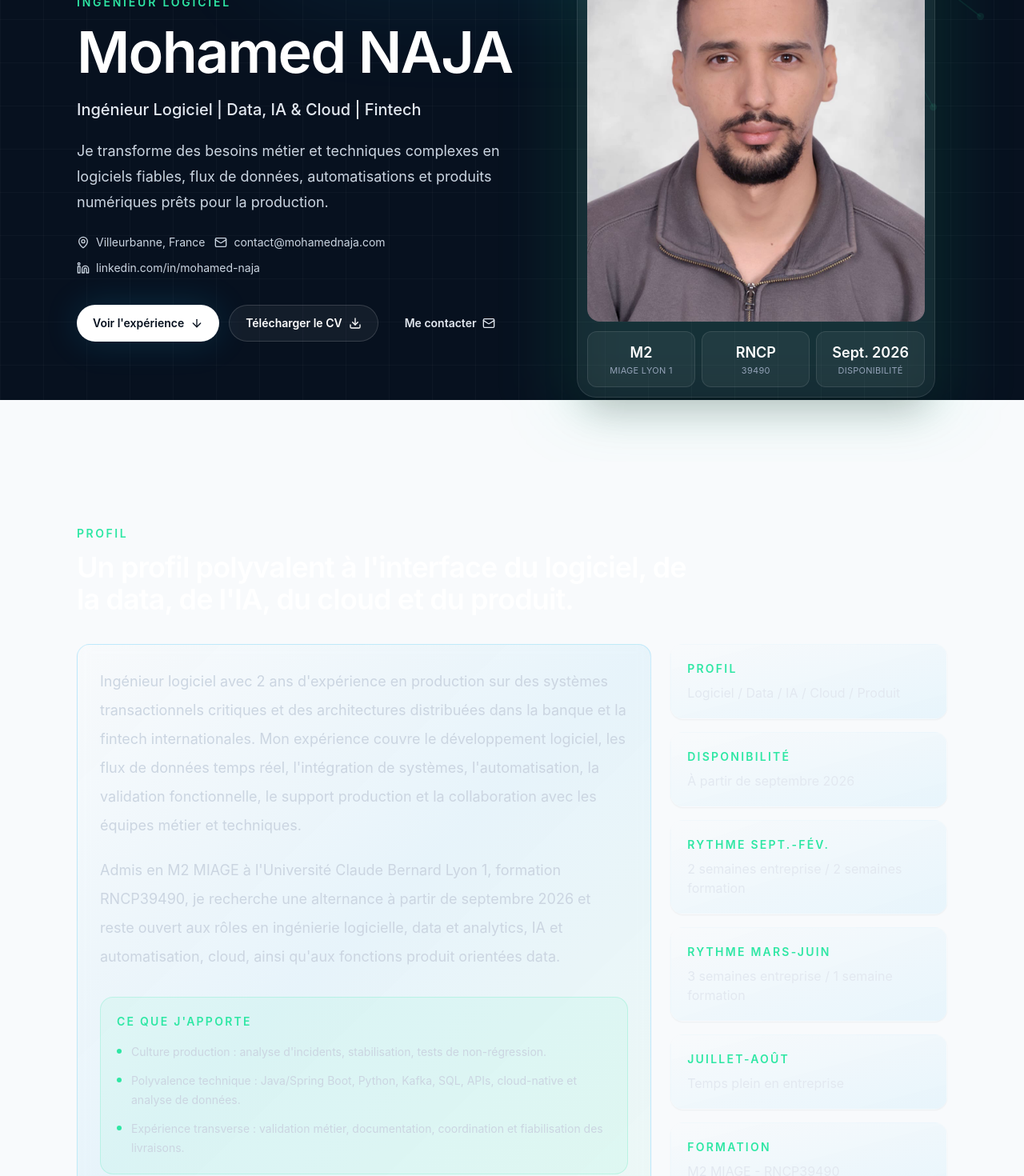
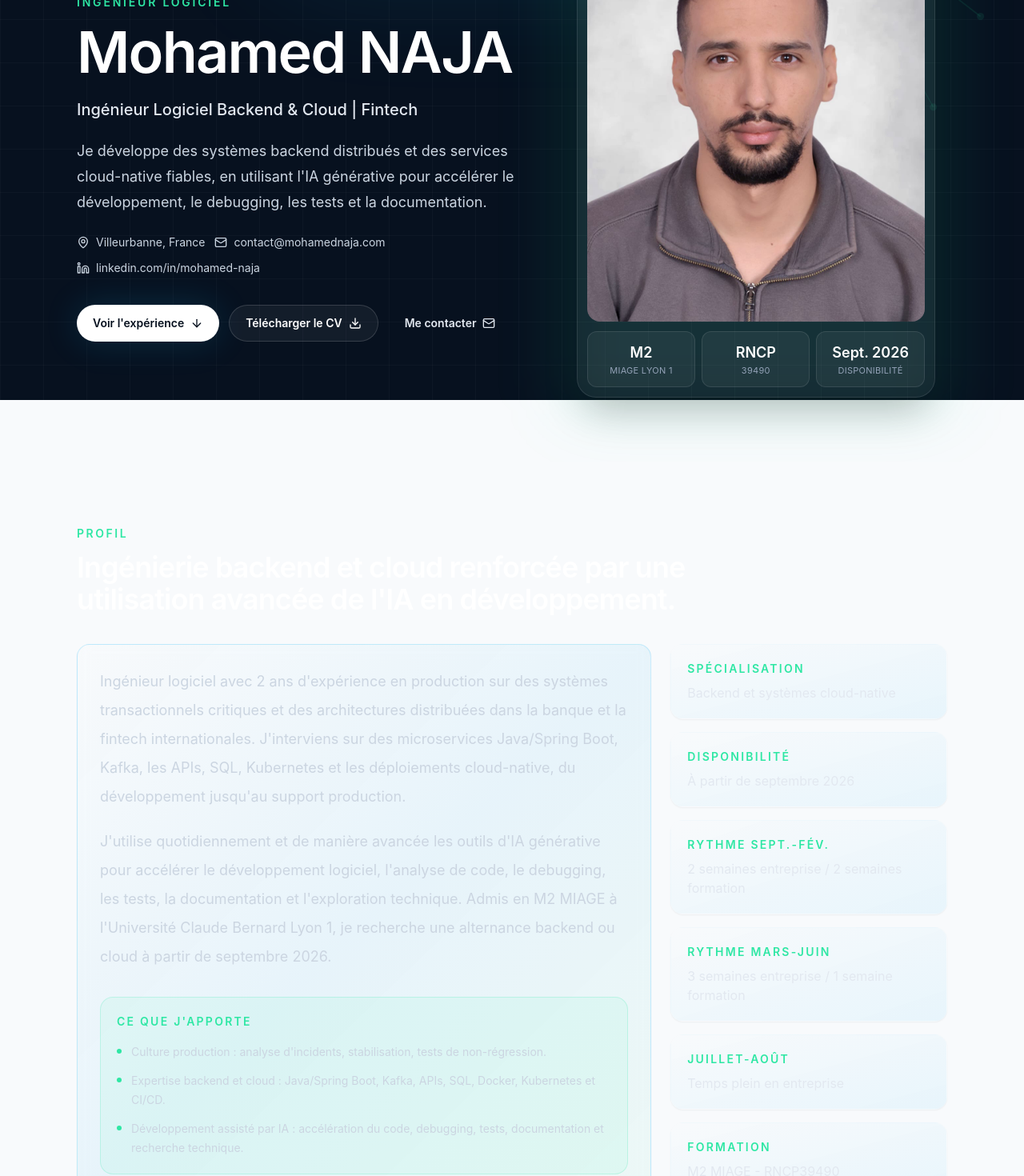
Before and after one commit to Mednj/personal-portfolio-naja-mohamed, a React (Vite) app: page / in a window 1280 px wide. Shown: the part 300-1770 px from the top of the page at 80% size. Built offline with nearby package versions, Linux system fonts and the light colour scheme.

Commit message:
Refine backend cloud and AI positioning

```diff
--- a/index.html
+++ b/index.html
@@ -5,17 +5,17 @@
     <meta name="viewport" content="width=device-width, initial-scale=1.0" />
     <meta
       name="description"
-      content="Mohamed NAJA, Software Engineer based in Villeurbanne with 2 years of production experience across software development, data, AI, automation, cloud, and fintech."
+      content="Mohamed NAJA, Backend and Cloud Software Engineer based in Villeurbanne with 2 years of production experience and advanced generative AI usage for development acceleration."
     />
     <meta name="author" content="Mohamed NAJA" />
     <meta
       name="keywords"
-      content="Mohamed NAJA, Software Engineer, Data, AI, Automation, Cloud, Java, Python, Kafka, Analytics, Fintech, Alternance, Villeurbanne, Lyon, MIAGE"
+      content="Mohamed NAJA, Backend Engineer, Cloud Engineer, Java, Spring Boot, Kafka, Kubernetes, Generative AI, AI-Assisted Development, Fintech, Alternance, Villeurbanne, Lyon, MIAGE"
     />
     <meta property="og:title" content="Mohamed NAJA | Software Engineer" />
     <meta
       property="og:description"
-      content="Versatile software engineer with experience across software, data, AI, automation, cloud, and critical fintech systems."
+      content="Backend and cloud engineer building distributed fintech systems and using generative AI to accelerate software development."
     />
     <meta property="og:type" content="website" />
     <meta name="theme-color" content="#07111f" />
--- a/src/data/portfolio.ts
+++ b/src/data/portfolio.ts
@@ -24,13 +24,13 @@ export const navItems = {
 export const portfolio = {
   en: {
     metaDescription:
-      "Software engineer with 2 years of production experience across software development, data, AI, automation, cloud, and fintech systems.",
+      "Backend and cloud software engineer with 2 years of production experience in distributed fintech systems and advanced use of generative AI for development acceleration.",
     hero: {
       badge: "Open to alternance from September 2026",
       eyebrow: "Software Engineer",
-      title: "Software Engineer | Data, AI & Cloud | Fintech",
+      title: "Backend & Cloud Software Engineer | Fintech",
       tagline:
-        "I turn complex business and technical needs into reliable software, data flows, automation, and production-ready digital products.",
+        "I build reliable distributed backend systems and cloud-native services, using generative AI to accelerate development, debugging, testing, and documentation.",
       ctas: {
         experience: "View Experience",
         cv: "Download CV",
@@ -44,21 +44,21 @@ export const portfolio = {
     },
     about: {
       eyebrow: "About",
-      title: "A versatile engineering profile bridging software, data, AI, cloud, and product needs.",
+      title: "Backend and cloud engineering strengthened by advanced AI-assisted development.",
       paragraphs: [
-        "I am a software engineer with 2 years of production experience on critical transaction systems and distributed architectures in international banking and fintech. My work combines software development, real-time data flows, system integration, automation, functional validation, production support, and collaboration with business and technical teams.",
-        "Admitted to the M2 MIAGE program at Universite Claude Bernard Lyon 1, I am looking for an alternance starting September 2026 and remain open to software engineering, data and analytics, AI and automation, cloud, and product-oriented roles.",
+        "I am a software engineer with 2 years of production experience on critical transaction systems and distributed architectures in international banking and fintech. I work with Java/Spring Boot microservices, Kafka, APIs, SQL, Kubernetes, and cloud-native delivery, from implementation and integration through production support.",
+        "I use generative AI tools extensively to accelerate software development, code analysis, debugging, testing, documentation, and technical exploration. Admitted to the M2 MIAGE program at Universite Claude Bernard Lyon 1, I am looking for a backend or cloud engineering alternance starting September 2026.",
       ],
       highlights: [
-        ["Profile", "Software engineering, data, AI, cloud, and product collaboration"],
+        ["Primary focus", "Backend engineering and cloud-native systems"],
         ["Business domain", "Fintech, banking, transaction monitoring, card systems"],
-        ["Target roles", "Engineering, Data/Analytics, AI/Automation, Cloud, Product Data"],
+        ["AI practice", "Advanced generative AI usage for development acceleration"],
       ],
       strengthsTitle: "What I bring",
       strengths: [
         "Production mindset: incident analysis, stabilization, non-regression testing.",
-        "Technical range: Java/Spring Boot, Python, Kafka, SQL, APIs, cloud-native delivery, and data analysis.",
-        "Cross-functional experience: business validation, documentation, coordination, and reliable delivery.",
+        "Backend and cloud depth: Java/Spring Boot, Kafka, APIs, SQL, Docker, Kubernetes, and CI/CD.",
+        "AI-assisted engineering: faster coding, debugging, testing, documentation, and technical research.",
       ],
     },
     experienceIntro: {
@@ -119,7 +119,7 @@ export const portfolio = {
     ],
     skillsIntro: {
       eyebrow: "Skills",
-      title: "A multidisciplinary stack for software, data, AI, cloud, and production systems.",
+      title: "Backend and cloud skills for distributed, production-critical systems.",
     },
     educationIntro: {
       eyebrow: "Education",
@@ -174,24 +174,24 @@ export const portfolio = {
     },
     contact: {
       eyebrow: "Contact",
-      title: "Open to diverse technology alternance opportunities starting September 2026.",
+      title: "Open to backend and cloud engineering alternance opportunities from September 2026.",
       paragraph:
-        "Based in Villeurbanne, I am looking for an alternance in France where I can contribute across software engineering, data and analytics, AI and automation, cloud platforms, or product-oriented technology teams.",
+        "Based in Villeurbanne, I am looking for a backend or cloud engineering alternance in France where I can contribute to distributed systems, production platforms, and teams adopting generative AI to accelerate software delivery.",
       emailButton: "Email Me",
       cvButton: "Download CV",
       labels: { email: "Email", linkedin: "LinkedIn", phoneFr: "Phone", location: "Location" },
     },
-    footer: "Mohamed NAJA - Software Engineer | Data, AI, Cloud & Fintech.",
+    footer: "Mohamed NAJA - Backend & Cloud Software Engineer | AI-Assisted Development.",
   },
   fr: {
     metaDescription:
-      "Ingénieur logiciel avec 2 ans d'expérience en production, ouvert aux métiers du développement, de la data, de l'IA, de l'automatisation, du cloud et des produits numériques.",
+      "Ingénieur logiciel backend et cloud avec 2 ans d'expérience en production sur des systèmes fintech distribués et une utilisation avancée de l'IA générative pour accélérer le développement.",
     hero: {
       badge: "Recherche alternance - disponible dès septembre 2026",
       eyebrow: "Ingénieur Logiciel",
-      title: "Ingénieur Logiciel | Data, IA & Cloud | Fintech",
+      title: "Ingénieur Logiciel Backend & Cloud | Fintech",
       tagline:
-        "Je transforme des besoins métier et techniques complexes en logiciels fiables, flux de données, automatisations et produits numériques prêts pour la production.",
+        "Je développe des systèmes backend distribués et des services cloud-native fiables, en utilisant l'IA générative pour accélérer le développement, le debugging, les tests et la documentation.",
       ctas: {
         experience: "Voir l'expérience",
         cv: "Télécharger le CV",
@@ -205,13 +205,13 @@ export const portfolio = {
     },
     about: {
       eyebrow: "Profil",
-      title: "Un profil polyvalent à l'interface du logiciel, de la data, de l'IA, du cloud et du produit.",
+      title: "Ingénierie backend et cloud renforcée par une utilisation avancée de l'IA en développement.",
       paragraphs: [
-        "Ingénieur logiciel avec 2 ans d'expérience en production sur des systèmes transactionnels critiques et des architectures distribuées dans la banque et la fintech internationales. Mon expérience couvre le développement logiciel, les flux de données temps réel, l'intégration de systèmes, l'automatisation, la validation fonctionnelle, le support production et la collaboration avec les équipes métier et techniques.",
-        "Admis en M2 MIAGE à l'Université Claude Bernard Lyon 1, formation RNCP39490, je recherche une alternance à partir de septembre 2026 et reste ouvert aux rôles en ingénierie logicielle, data et analytics, IA et automatisation, cloud, ainsi qu'aux fonctions produit orientées data.",
+        "Ingénieur logiciel avec 2 ans d'expérience en production sur des systèmes transactionnels critiques et des architectures distribuées dans la banque et la fintech internationales. J'interviens sur des microservices Java/Spring Boot, Kafka, les APIs, SQL, Kubernetes et les déploiements cloud-native, du développement jusqu'au support production.",
+        "J'utilise quotidiennement et de manière avancée les outils d'IA générative pour accélérer le développement logiciel, l'analyse de code, le debugging, les tests, la documentation et l'exploration technique. Admis en M2 MIAGE à l'Université Claude Bernard Lyon 1, je recherche une alternance backend ou cloud à partir de septembre 2026.",
       ],
       highlights: [
-        ["Profil", "Logiciel / Data / IA / Cloud / Produit"],
+        ["Spécialisation", "Backend et systèmes cloud-native"],
         ["Disponibilité", "À partir de septembre 2026"],
         ["Rythme sept.-fév.", "2 semaines entreprise / 2 semaines formation"],
         ["Rythme mars-juin", "3 semaines entreprise / 1 semaine formation"],
@@ -221,8 +221,8 @@ export const portfolio = {
       strengthsTitle: "Ce que j'apporte",
       strengths: [
         "Culture production : analyse d'incidents, stabilisation, tests de non-régression.",
-        "Polyvalence technique : Java/Spring Boot, Python, Kafka, SQL, APIs, cloud-native et analyse de données.",
-        "Expérience transverse : validation métier, documentation, coordination et fiabilisation des livraisons.",
+        "Expertise backend et cloud : Java/Spring Boot, Kafka, APIs, SQL, Docker, Kubernetes et CI/CD.",
+        "Développement assisté par IA : accélération du code, debugging, tests, documentation et recherche technique.",
       ],
     },
     experienceIntro: {
@@ -283,7 +283,7 @@ export const portfolio = {
     ],
     skillsIntro: {
       eyebrow: "Compétences",
-      title: "Compétences transverses en logiciel, data, IA, cloud et systèmes de production.",
+      title: "Compétences backend et cloud pour des systèmes distribués critiques en production.",
     },
     educationIntro: {
       eyebrow: "Formation",
@@ -338,14 +338,14 @@ export const portfolio = {
     },
     contact: {
       eyebrow: "Contact",
-      title: "Ouvert à différentes opportunités d'alternance tech à partir de septembre 2026.",
+      title: "Recherche alternance backend ou cloud à partir de septembre 2026.",
       paragraph:
-        "Basé à Villeurbanne, je recherche une alternance en France dans le cadre du M2 MIAGE à l'Université Claude Bernard Lyon 1 - RNCP39490. Je suis ouvert aux missions en ingénierie logicielle, data et analytics, IA et automatisation, cloud ou produit data. Disponible à partir de septembre 2026 : 2 semaines entreprise / 2 semaines formation de septembre à février, 3 semaines entreprise / 1 semaine formation de mars à juin, puis temps plein en entreprise en juillet-août.",
+        "Basé à Villeurbanne, je recherche une alternance backend ou cloud en France dans le cadre du M2 MIAGE à l'Université Claude Bernard Lyon 1 - RNCP39490. Je souhaite contribuer à des systèmes distribués et des plateformes de production, au sein d'équipes qui exploitent aussi l'IA générative pour accélérer le développement logiciel. Disponible à partir de septembre 2026 : 2 semaines entreprise / 2 semaines formation de septembre à février, 3 semaines entreprise / 1 semaine formation de mars à juin, puis temps plein en entreprise en juillet-août.",
       emailButton: "M'écrire",
       cvButton: "Télécharger le CV",
       labels: { email: "Email", linkedin: "LinkedIn", phoneFr: "Téléphone", location: "Localisation" },
     },
-    footer: "Mohamed NAJA - Ingénieur Logiciel | Data, IA, Cloud & Fintech - alternance septembre 2026.",
+    footer: "Mohamed NAJA - Ingénieur Logiciel Backend & Cloud | Développement assisté par IA.",
   },
 };
 
```
